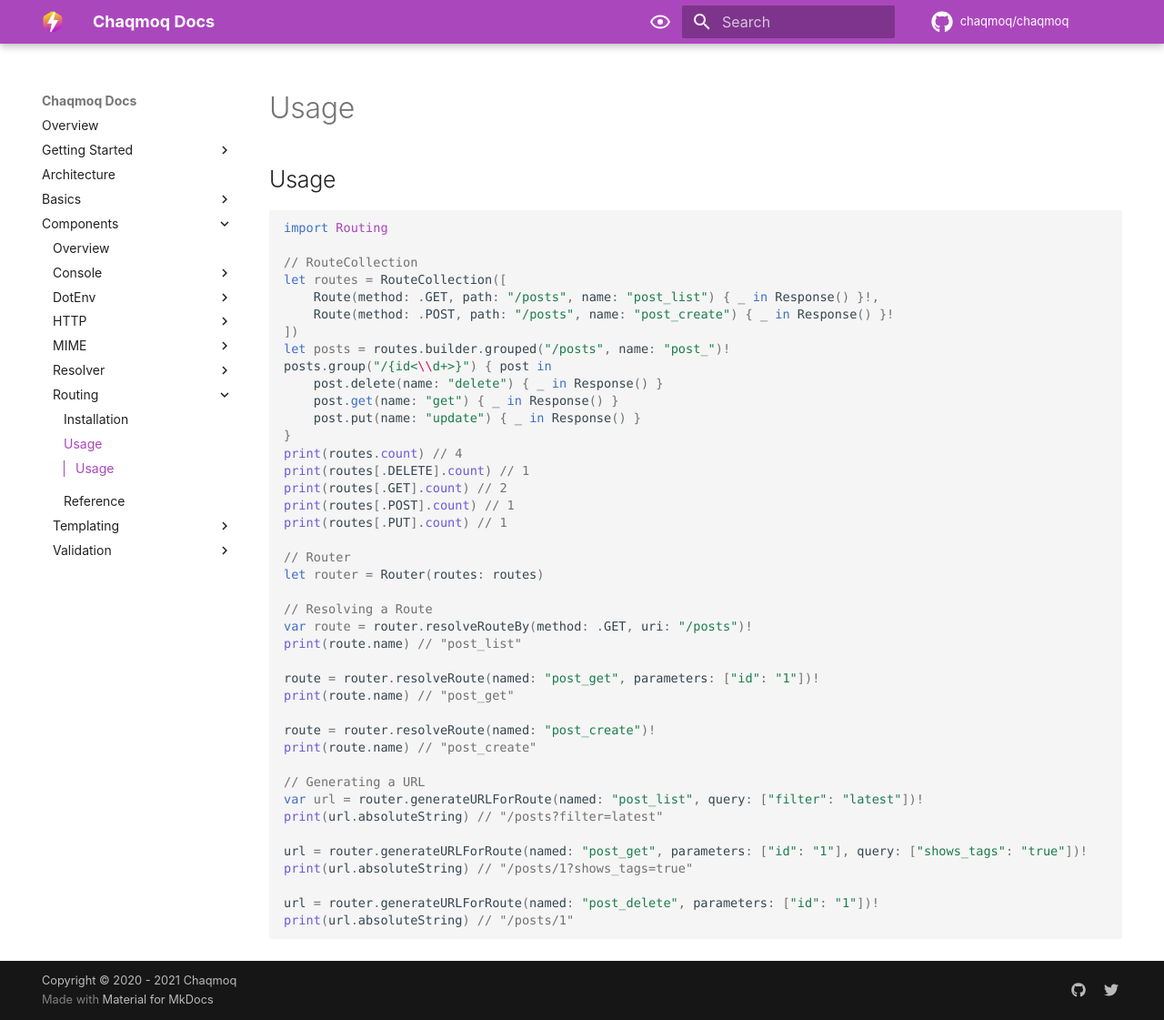
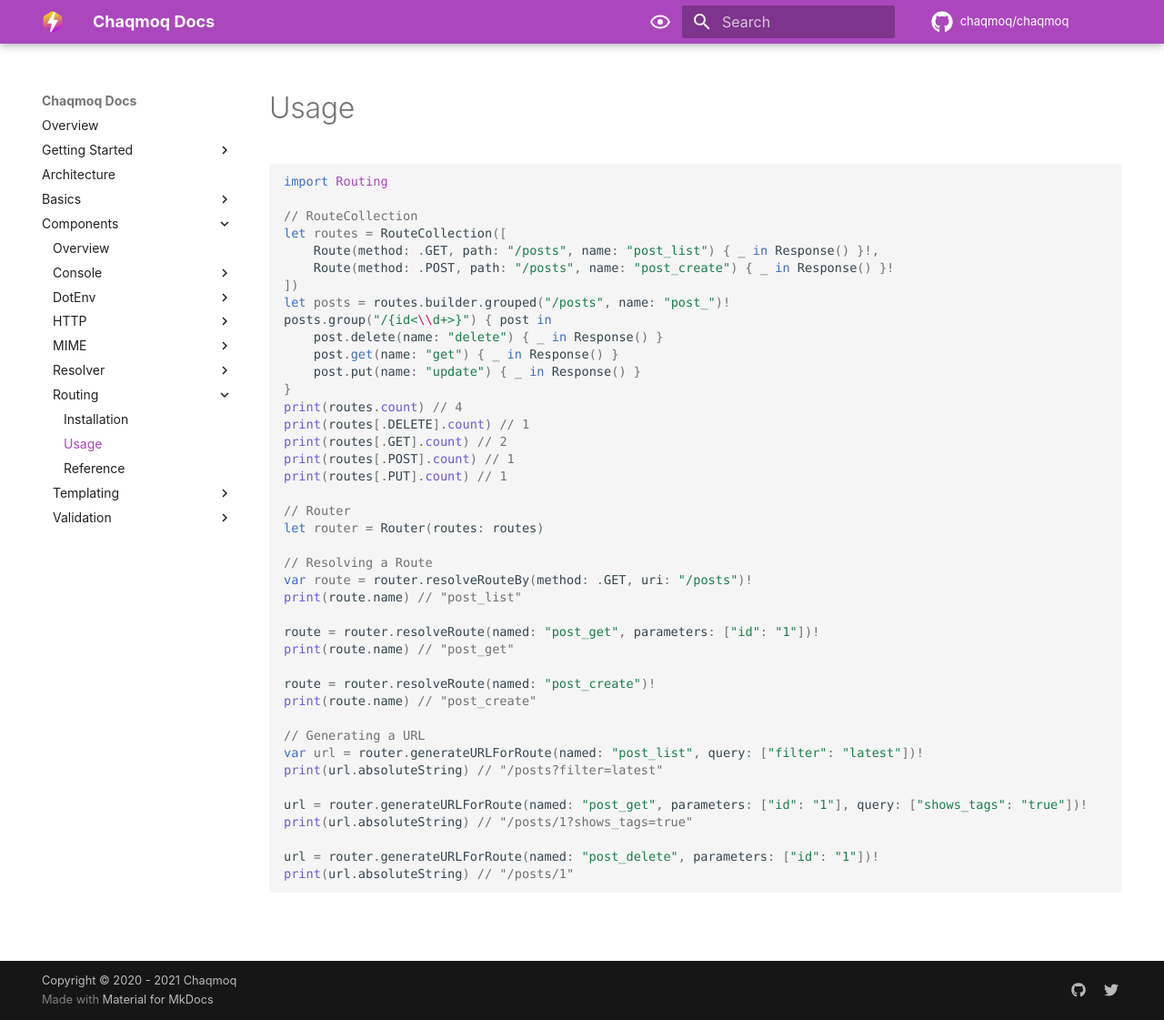
Before and after one commit to chaqmoq/docs, an MkDocs documentation site: the page built from docs/components/routing/usage.md, in a window 1280 px wide and 1121 px high. Shown: the whole window at 91% size. Built offline with MkDocs 1.6.1 and Material for MkDocs 9.7.7, drawn with Linux system fonts in a browser that asks for light colours; comment, search, counter and statistics services are not loaded; the version menu is left out.

Commit message:
Update documentation for Routing package

````diff
--- a/docs/components/routing/usage.md
+++ b/docs/components/routing/usage.md
@@ -1,4 +1,4 @@
-## Usage
+# Usage
 
 ```swift
 import Routing
````
